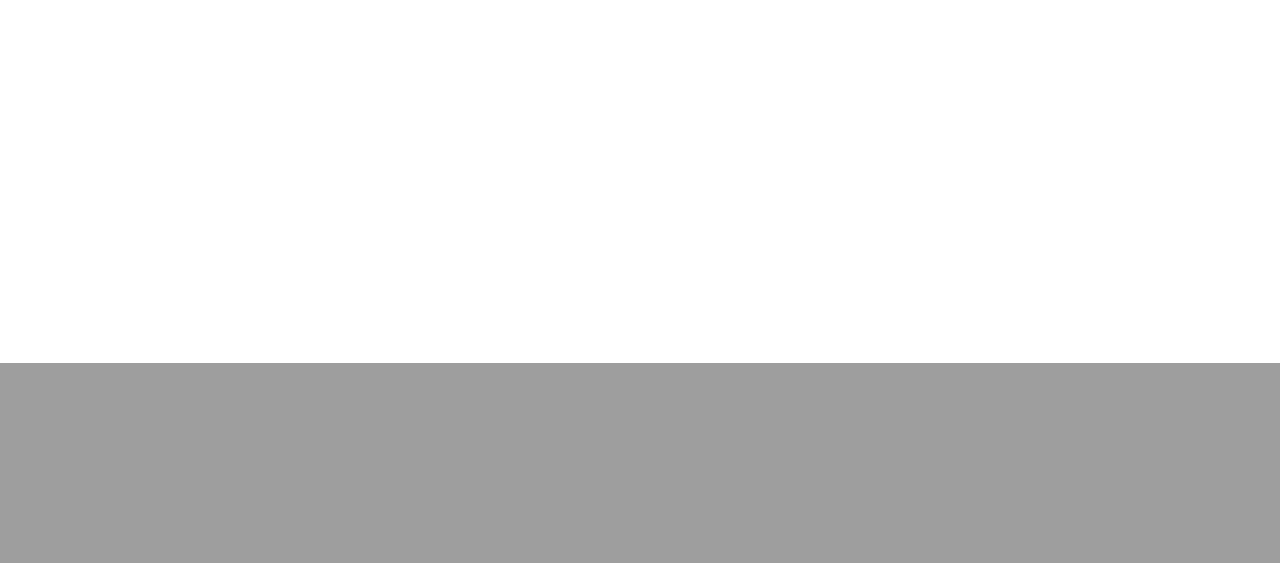
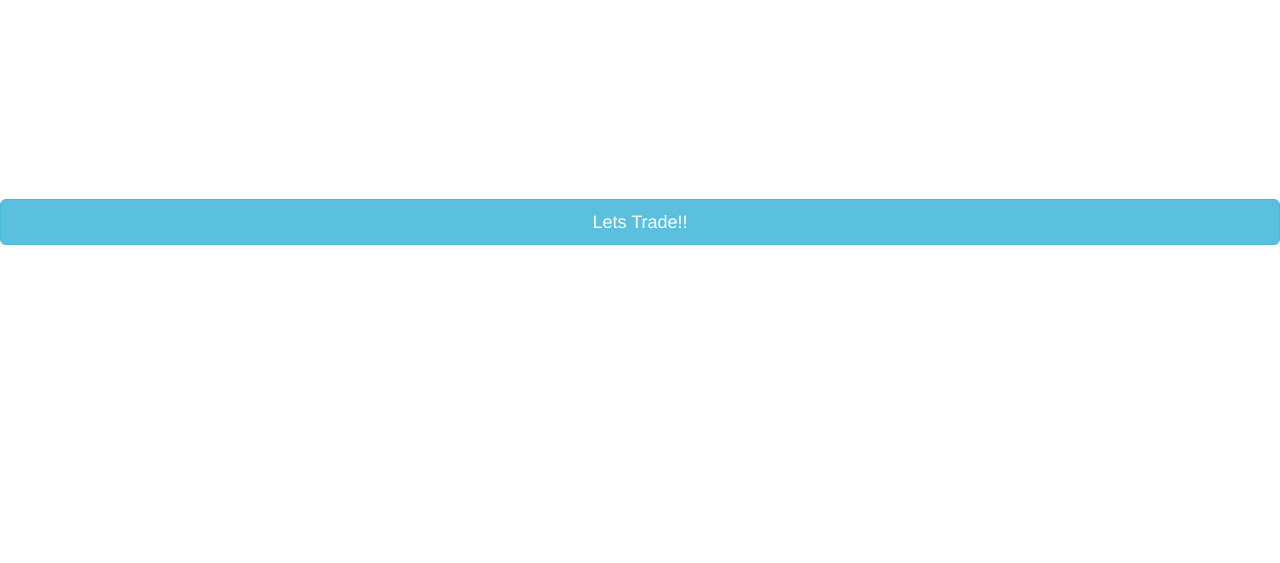
Before and after one commit to cameron-d28/Python-Trading-Bot, a Flask app: template website/templates/home.html in a window 1280 px wide. Shown: the part 645-1208 px from the top of the page. Before the commit the page ends 1008 px from the top, so only its background shows below. Run offline with Flask 2, Linux system fonts and the light colour scheme; the template is opened without the code that fills it: most values are stand-ins (such as "Sample title", 1, 10 or a date in 2020); some libraries are stand-ins or nearby versions.

Commit message:
new trading page

```diff
--- a/website/app.py
+++ b/website/app.py
@@ -160,6 +160,10 @@ def ai():
             MYSQL.connection.commit()
             return render_template('ai.html', orders = orders, reload=True, error='none')
 
+@app.route('/trades', methods=['POST', 'GET'])
+def trade():
+    return render_template('trade.html')
+
 @app.route('/test', methods=['POST', 'GET'])
 def test():
     orders =  get_orders('preset', MYSQL)
--- a/website/templates/home.html
+++ b/website/templates/home.html
@@ -31,6 +31,14 @@
   100%{
     transform: translate3d(-580px, 0, 0);
   }
+}
+
+.trade-button{
+  width: 100px;
+}
+
+.spacer{
+  height: 200px;
 }
 </style>
 <div class=container>
@@ -68,5 +76,19 @@
       </form>
     </div>
   </div>
+  <div class="spacer"></div>
+  <div class="row">
+    <div style="height: 140px;">
+      <form>
+        <button class="btn btn-info btn-lg btn-block" type="submit" formaction="trade">Lets Trade!!</button>
+      </form>
+    </div>
+  </div>
+</div>
+
+
+
+<div class="spacer">
+
 </div>
 {% endblock %}
```
